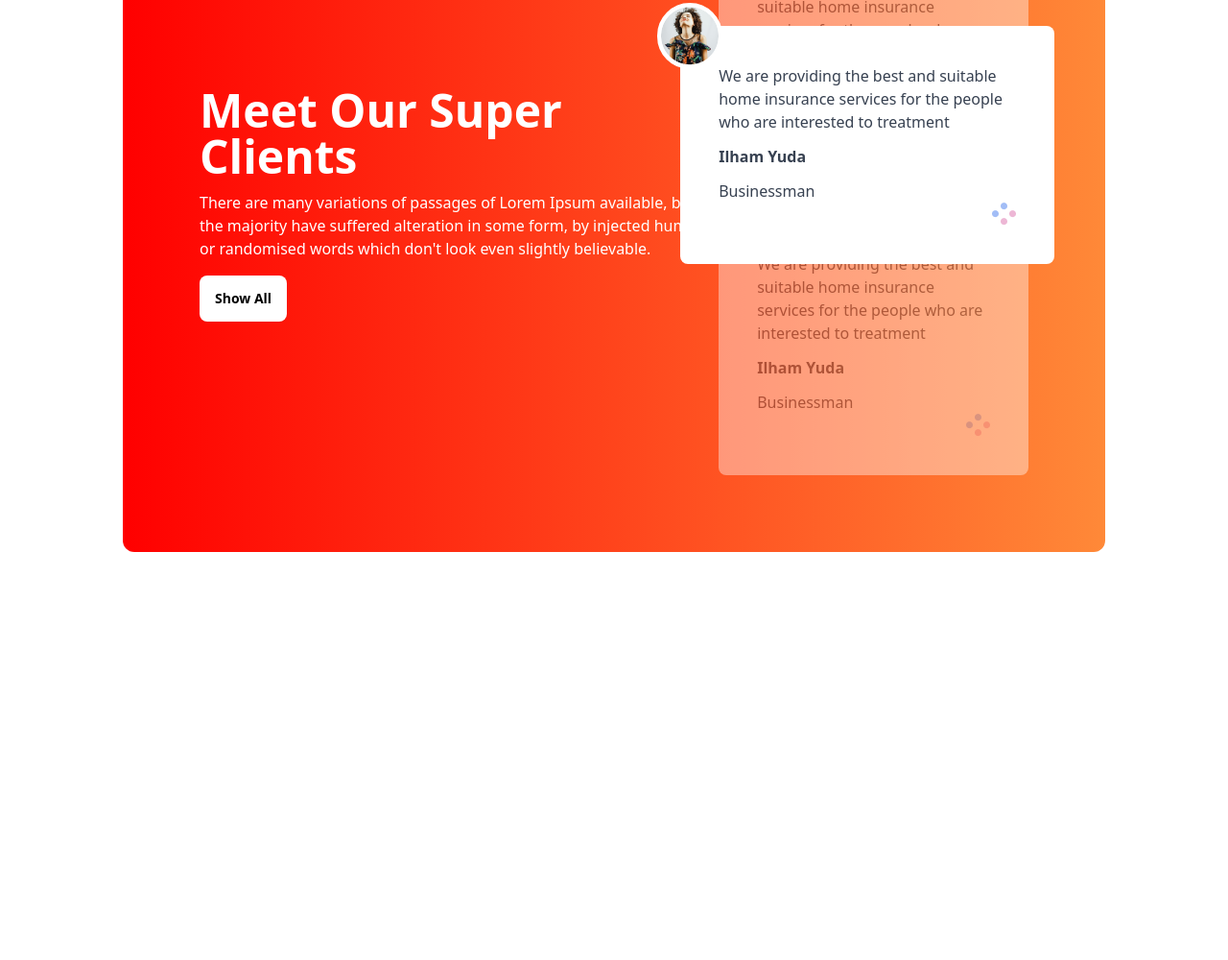
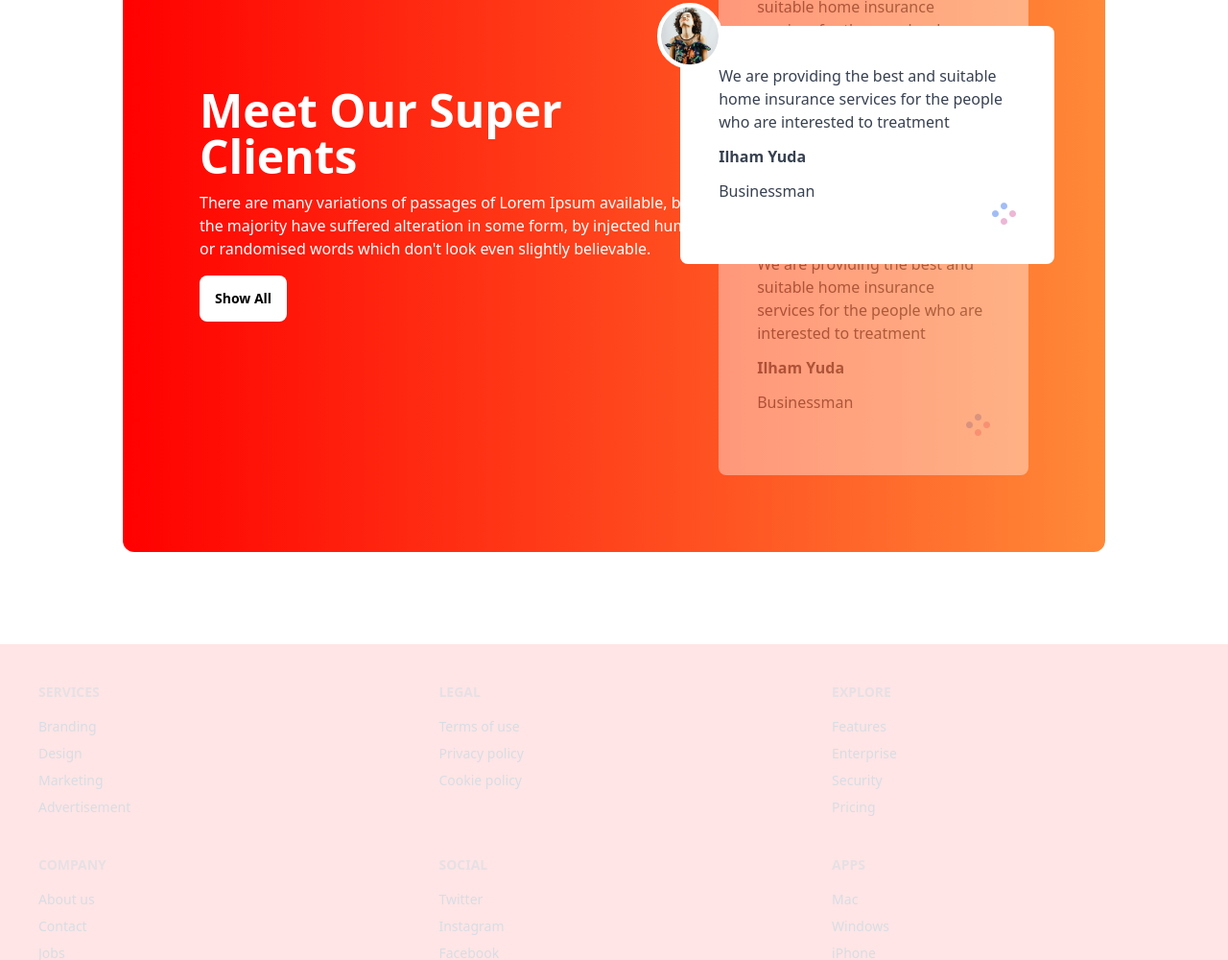
Before and after one commit to ruhul7983/tea_house, a plain HTML site: page index.html in a window 1280 px wide. Shown: the part 1800-2800 px from the top of the page at 96% size. Before the commit the page ends 2471 px from the top, so only its background shows below. Drawn offline with nearby package versions, Linux system fonts and the light colour scheme.

Commit message:
Final Push

```diff
--- a/index.html
+++ b/index.html
@@ -40,9 +40,9 @@
     <div class="hero">
       <div class="hero-content flex-col-reverse lg:flex-row-reverse">
         <div class="">
-          <img src="images/banner.png" class="lg:max-w-sm" />
+          <img src="images/banner.png" class="lg:max-w-sm z-10" />
 
-          <div class="-mt-20 bg-[#141b23] flex items-center gap-2 shadow-2xl rounded-lg py-4 px-5 w-60 justify-center ">
+          <div class="-mt-20 bg-[#141b23] flex items-center z-20 gap-2 shadow-2xl rounded-lg py-4 px-5 w-60 justify-center ">
             <div>
               <i class="fa-solid fa-star text-yellow-400 text-3xl"></i>
             </div>
@@ -176,9 +176,51 @@
     </section>
 
   </main>
-  <footer>
 
-  </footer>
+    <footer class="footer grid-rows-2 p-10 bg-[#FF00001A] text-neutral-content">
+
+      <nav>
+        <h6 class="footer-title">Services</h6>
+        <a class="link link-hover">Branding</a>
+        <a class="link link-hover">Design</a>
+        <a class="link link-hover">Marketing</a>
+        <a class="link link-hover">Advertisement</a>
+      </nav>
+      <nav>
+        <h6 class="footer-title">Company</h6>
+        <a class="link link-hover">About us</a>
+        <a class="link link-hover">Contact</a>
+        <a class="link link-hover">Jobs</a>
+        <a class="link link-hover">Press kit</a>
+      </nav>
+      <nav>
+        <h6 class="footer-title">Legal</h6>
+        <a class="link link-hover">Terms of use</a>
+        <a class="link link-hover">Privacy policy</a>
+        <a class="link link-hover">Cookie policy</a>
+      </nav>
+      <nav>
+        <h6 class="footer-title">Social</h6>
+        <a class="link link-hover">Twitter</a>
+        <a class="link link-hover">Instagram</a>
+        <a class="link link-hover">Facebook</a>
+        <a class="link link-hover">Github</a>
+      </nav>
+      <nav>
+        <h6 class="footer-title">Explore</h6>
+        <a class="link link-hover">Features</a>
+        <a class="link link-hover">Enterprise</a>
+        <a class="link link-hover">Security</a>
+        <a class="link link-hover">Pricing</a>
+      </nav>
+      <nav>
+        <h6 class="footer-title">Apps</h6>
+        <a class="link link-hover">Mac</a>
+        <a class="link link-hover">Windows</a>
+        <a class="link link-hover">iPhone</a>
+        <a class="link link-hover">Android</a>
+      </nav>
+    </footer>
 </body>
 
 </html>
```
